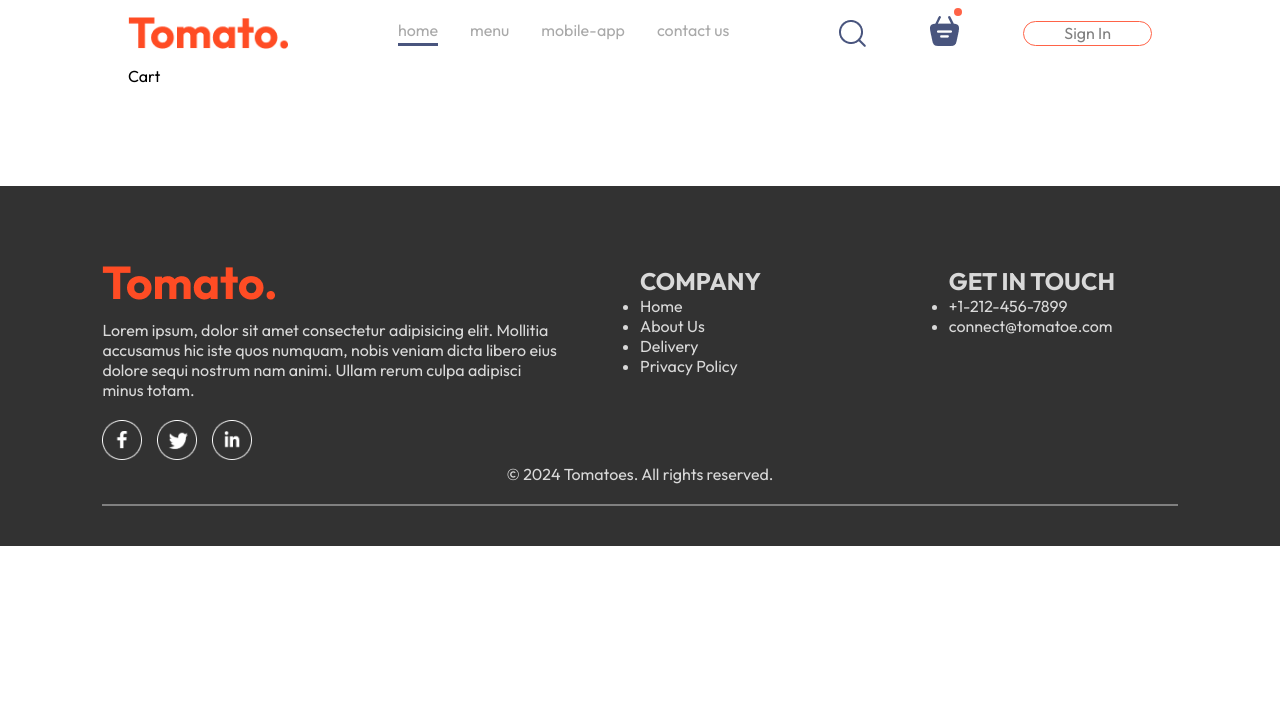
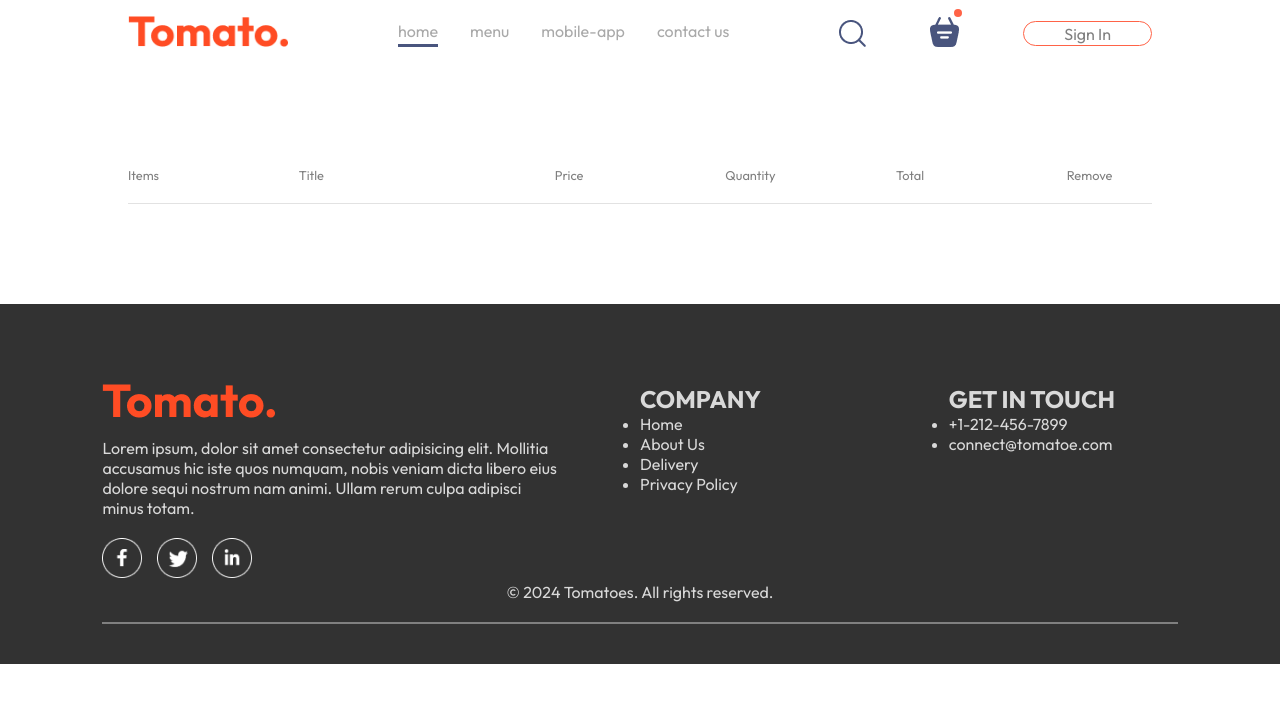
Before and after one commit to itsmeabhishekn/foodie-React, a React (Vite) app in the folder frontend-foodie/: page /cart in a window 1280 px wide. Shown: the top 702 px of the page. Built offline with nearby package versions, Linux system fonts and the light colour scheme.

Commit message:
add to and remove from cart is implemented

```diff
--- a/frontend-foodie/src/components/navbar/Navbar.jsx
+++ b/frontend-foodie/src/components/navbar/Navbar.jsx
@@ -1,28 +1,50 @@
 import React, { useState } from "react";
 import "./Navbar.css";
 import { assets } from "../../assets/assets";
+import {Link} from 'react-router-dom'
 
-const Navbar = ({setShowLogin}) => {
-
-    const [menu,setMenu] = useState("home")
+const Navbar = ({ setShowLogin }) => {
+  const [menu, setMenu] = useState("home");
 
   return (
     <div className="navBar">
-      <img src={assets.logo} className="logo" alt=""  />
+    <Link to={'/'}>  <img src={assets.logo} className="logo" alt="" /> </Link>
       <ul className="navbar-menu">
-        <li onClick={()=> setMenu("home")} className={menu === "home" ? "active":"" }>home</li>
-        <li onClick={()=> setMenu("menu")} className={menu === "menu" ? "active" : "" }>menu</li>
-        <li onClick={()=> setMenu("mobile-app")} className={menu === "mobile-app" ? "active" : "" }>mobile-app</li>
-        <li onClick={()=> setMenu("contact-us")} className={menu === "contact-us" ? "active" : "" }>contact us</li>
+        <li
+          onClick={() => setMenu("home")}
+          className={menu === "home" ? "active" : ""}
+        >
+          home
+        </li>
+        <li
+          onClick={() => setMenu("menu")}
+          className={menu === "menu" ? "active" : ""}
+        >
+          menu
+        </li>
+        <li
+          onClick={() => setMenu("mobile-app")}
+          className={menu === "mobile-app" ? "active" : ""}
+        >
+          mobile-app
+        </li>
+        <li
+          onClick={() => setMenu("contact-us")}
+          className={menu === "contact-us" ? "active" : ""}
+        >
+          contact us
+        </li>
       </ul>
 
       <div className="navbar-right">
         <img src={assets.search_icon} alt="" />
         <div className="navbar-search-icon">
-          <img src={assets.basket_icon} alt="" />
+          <Link to="/cart">
+            <img src={assets.basket_icon} alt="" />
+          </Link>
           <div className="dot"></div>
         </div>
-          <button onClick={()=>setShowLogin(true)}>Sign In</button>
+        <button onClick={() => setShowLogin(true)}>Sign In</button>
       </div>
     </div>
   );
--- a/frontend-foodie/src/pages/Cart/Cart.css
+++ b/frontend-foodie/src/pages/Cart/Cart.css
@@ -0,0 +1,30 @@
+.cart {
+  margin-top: 100px;
+}
+
+.cart-items-title {
+  display: grid;
+  grid-template-columns: 1fr 1.5fr 1fr 1fr 1fr 0.5fr;
+  align-items: center;
+  color: grey;
+  font-size: max(1vw, 12px);
+}
+
+.cart-items-item {
+  margin: 10px 0px;
+  color: black;
+}
+
+.cart-items-item img {
+  width: 50px;
+}
+
+.cart hr {
+  height: 1px;
+  background-color: #e2e2e2;
+  border: none;
+}
+
+.cart-items-item .cross {
+  cursor: pointer;
+}
--- a/frontend-foodie/src/pages/Cart/Cart.jsx
+++ b/frontend-foodie/src/pages/Cart/Cart.jsx
@@ -1,10 +1,44 @@
-import React from 'react'
-import './Cart.css'
+import React, { useContext } from "react";
+import "./Cart.css";
+import { StoreContext } from "../../context/StoreContext";
+const Cart = () => {
+  const { cartItems, food_list, removeFromCart } = useContext(StoreContext);
 
-const Cart = () => {
   return (
-    <div>Cart</div>
-  )
-}
+    <div className="cart">
+      <div className="cart-items">
+        <div className="cart-items-title">
+          <p>Items</p>
+          <p>Title</p>
+          <p>Price</p>
+          <p>Quantity</p>
+          <p>Total</p>
+          <p>Remove</p>
+        </div>
+        <br />
+        <hr />
+        {food_list.map((item, index) => {
+          if (cartItems[item._id] > 0) {
+            return (
+              <div>
+                <div className="cart-items-title cart-items-item">
+                  <img src={item.image} alt="" />
+                  <p> {item.name}</p>
+                  <p> ${item.price}</p>
+                  <p> {cartItems[item._id]}</p>
+                  <p> ${item.price * cartItems[item._id]} </p>
+                  <p onClick={() => removeFromCart(item._id)} className="cross">
+                    x
+                  </p>
+                </div>
+                <hr />
+              </div>
+            );
+          }
+        })}
+      </div>
+    </div>
+  );
+};
 
-export default Cart
+export default Cart;
```
